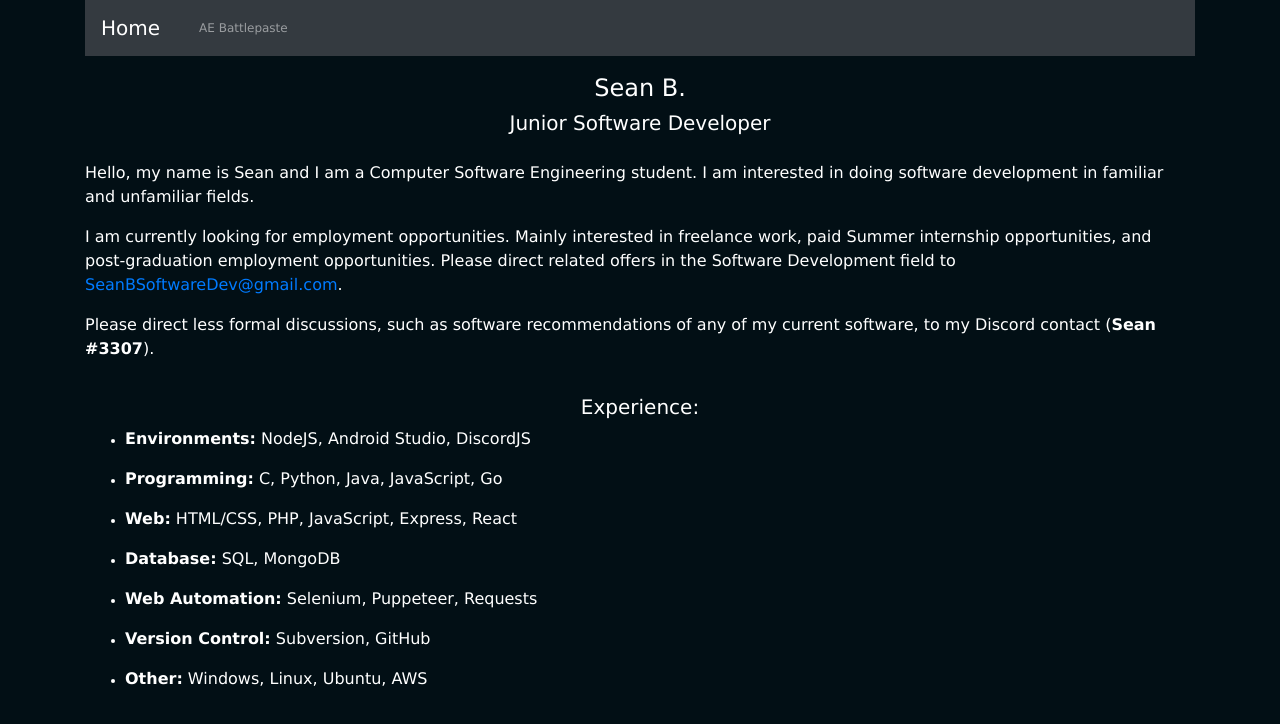
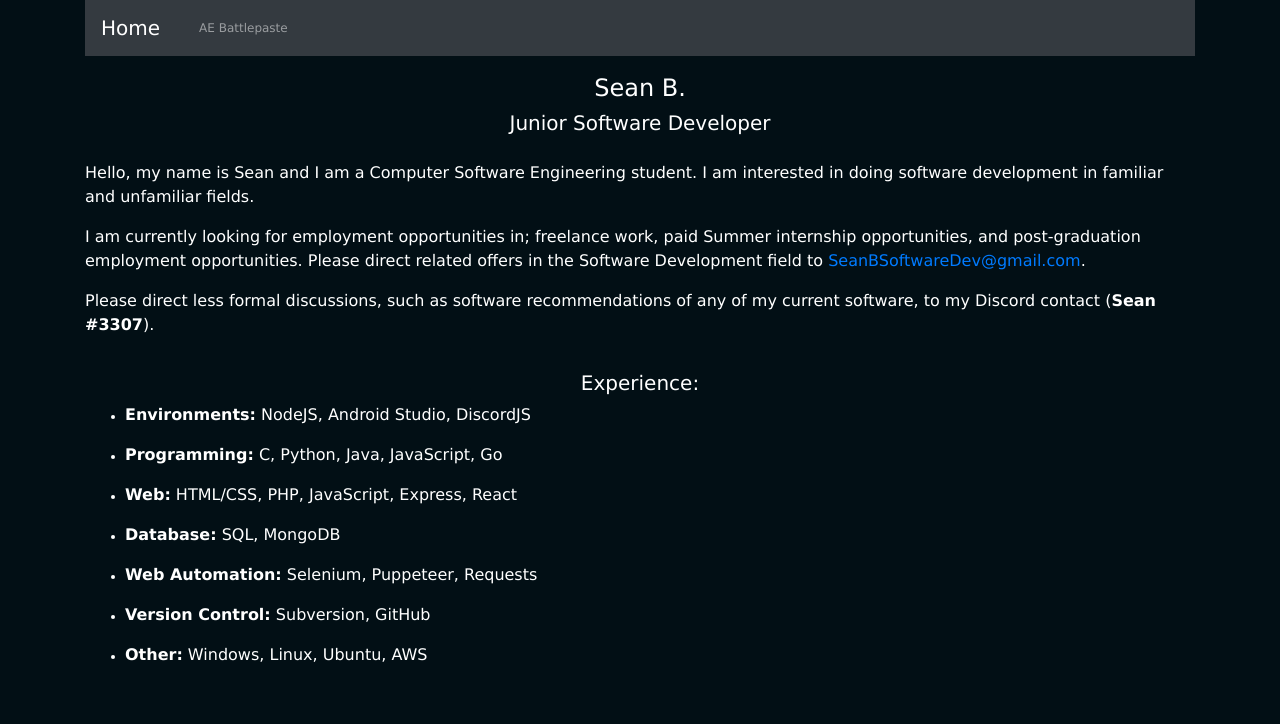
Before and after one commit to seanbinvt/BattlepasteFrontend, a React (Create React App) app: page / in a window 1280 px wide. Shown: the top 724 px of the page. Built offline with nearby package versions, Linux system fonts and the light colour scheme.

Commit message:
home page changes

```diff
--- a/src/components/home.component.js
+++ b/src/components/home.component.js
@@ -13,7 +13,7 @@ export default class Navbar extends Component {
                 <div className="homeList">
                     <p>Hello, my name is Sean and I am a Computer Software Engineering student. I am interested in doing software development in familiar and unfamiliar fields.</p>
 
-                    <p>I am currently looking for employment opportunities. Mainly interested in freelance work, paid Summer internship opportunities, and post-graduation employment opportunities. Please direct related offers in the Software Development field to <a href="mailto:seanbsoftwaredev@gmail.com">SeanBSoftwareDev@gmail.com</a>.</p>
+                    <p>I am currently looking for employment opportunities in; freelance work, paid Summer internship opportunities, and post-graduation employment opportunities. Please direct related offers in the Software Development field to <a href="mailto:seanbsoftwaredev@gmail.com">SeanBSoftwareDev@gmail.com</a>.</p>
 
                     <p>Please direct less formal discussions, such as software recommendations of any of my current software, to my Discord contact (<b>Sean #3307</b>).</p>
 
```
